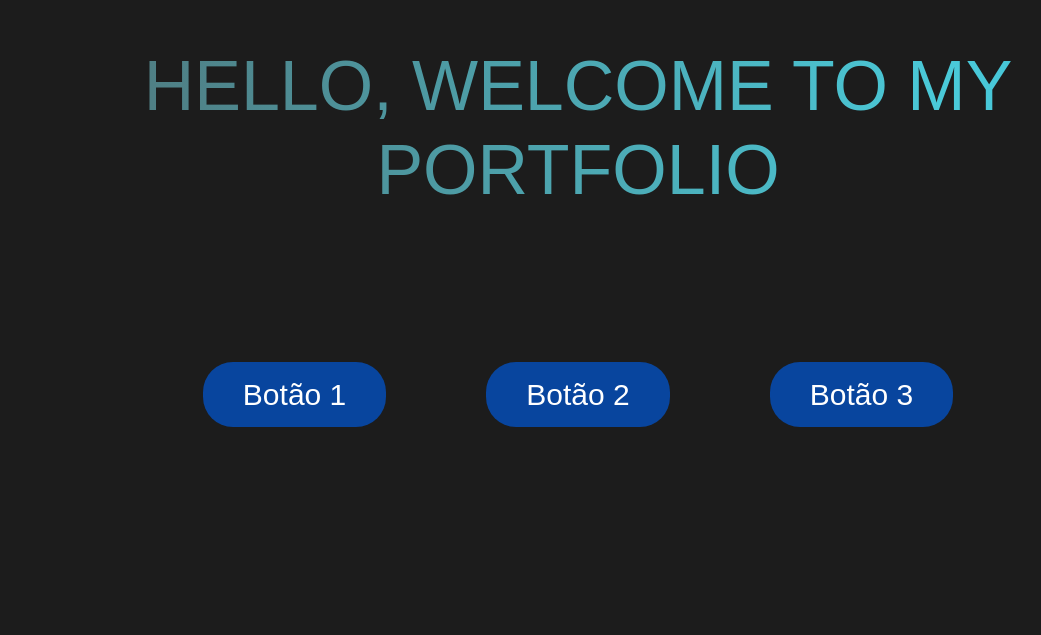
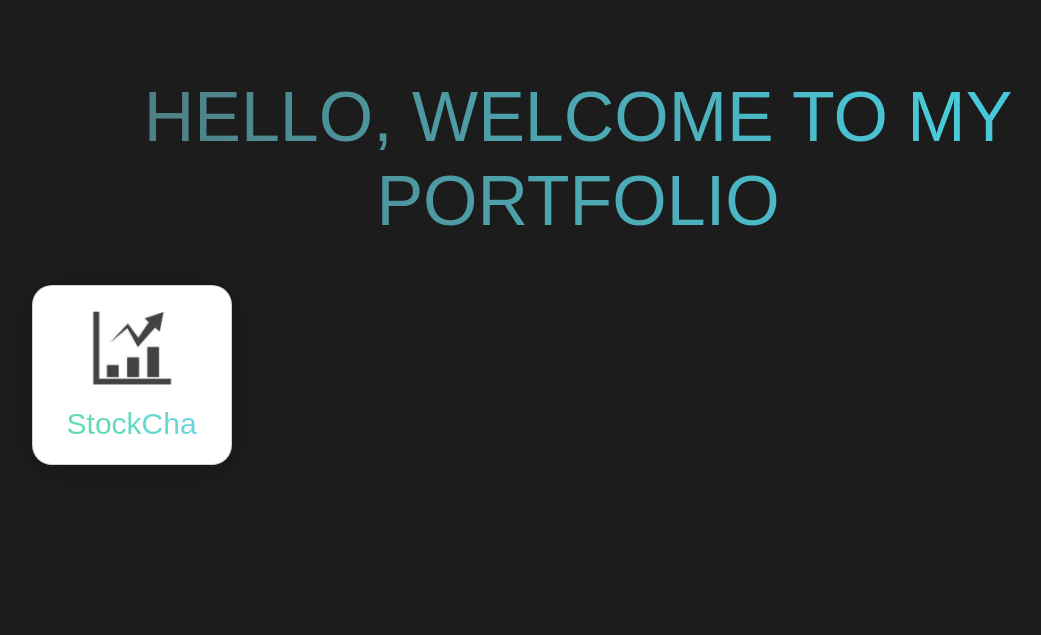
Before and after one commit to NicolasDaniel21/nicolasdaniel21.github.io, a plain HTML site: page docs/index.html in a window 1280 px wide. Shown: the part 165-800 px from the top of the page, without its empty margins (62-1103 px from the left). Drawn offline with nearby package versions, Linux system fonts and the light colour scheme; a web font is replaced by a local one.

Commit message:
Buttons have been hidden and a card with a hover effect has been added

```diff
--- a/docs/index.html
+++ b/docs/index.html
@@ -4,27 +4,40 @@
 <head>
     <link href="https://cdn.jsdelivr.net/npm/bootstrap@5.2.3/dist/css/bootstrap.min.css" rel="stylesheet"
         integrity="sha384-rbsA2VBKQhggwzxH7pPCaAqO46MgnOM80zW1RWuH61DGLwZJEdK2Kadq2F9CUG65" crossorigin="anonymous">
-    <link href="styles.css" rel="stylesheet">
+    <link href="/docs/styles.css" rel="stylesheet">
     <meta charset="UTF-8">
     <meta name="viewport" content="width=device-width, initial-scale=1">
     <title>Portfolio</title>
 </head>
 
 <body>
-    <div>
+    <div class="container">
+        <div class="button-container">
+            <button class="button">Button1</button>
+            <button class="button">Button2</button>
+            <button class="button">Button3</button>
+        </div>
         <h1 class="text">hello, welcome to my portfolio</h1>
-        <div class="button-container">
-            <button class="button">Botão 1</button>
-            <button class="button">Botão 2</button>
-            <button class="button">Botão 3</button>
+        <div class="card">
+            <div class="img-box">
+                <img class="image" src="/icons/investment_icon.png">
+            </div>
+            <div class="content">
+                <h2>StockChart</h2>
+                <p>
+                    This project used APIs to visualize the historical stock prices of companies listed on the Bovespa
+                    index
+                </p>
+                <a href="#" class="read-more">
+                    Access project
+                </a>
+            </div>
         </div>
     </div>
-
-
     <script src="https://cdn.jsdelivr.net/npm/bootstrap@5.2.3/dist/js/bootstrap.bundle.min.js"
         integrity="sha384-kenU1KFdBIe4zVF0s0G1M5b4hcpxyD9F7jL+jjXkk+Q2h455rYXK/7HAuoJl+0I4"
         crossorigin="anonymous"></script>
-    <script src="script.js"></script>
+    <script src="/docs/script.js"></script>
 </body>
 
 </html>
--- a/docs/styles.css
+++ b/docs/styles.css
@@ -1,12 +1,10 @@
 @import url('https://fonts.googleapis.com/css2?family=Freeman&display=swap');
+@import url('https://fonts.googleapis.com/css2?family=Poppins:wght@100;200;300;400&display=swap');
 
 * {
     margin: 0;
     padding: 0;
     box-sizing: border-box;
-    font-family: 'Freeman', sans-serif;
-    font-weight: 400;
-    font-style: normal;
 }
 
 body {
@@ -15,24 +13,52 @@ body {
     align-items: center;
     justify-content: center;
     height: 100vh;
+    font-family: 'Freeman', sans-serif;
+}
+
+.container {
+    display: flex;
     flex-direction: column;
+    align-items: center;
+    width: 100%;
+    height: 100%;
+}
+
+.button-container {
+    margin-top: 20px;
+    display: flex;
+    justify-content: center;
+    gap: 20px;
+    position: absolute;
+    top: 20px;
+    width: 100%;
+}
+
+.button-container .button {
+    display: none;
 }
 
 .text {
     font-size: 70px;
     text-transform: uppercase;
-
-    margin-bottom: 50px;
     text-align: center;
-
     background: linear-gradient(to right, #0678BF, #C9CFDB, #4ABFD9, #525252, #4ACAD9, #0678BF);
     background-size: 500% 100%;
     animation: gradient 10s infinite alternate;
-
     -webkit-background-clip: text;
     -webkit-text-fill-color: transparent;
+    outline: none;
+    position: absolute;
+    top: 30%;
+    width: 100%;
+}
 
-    outline: none;
+.content h2 {
+    background: linear-gradient(to right, #4acbd9d0, #4fe957, #4acbd9d0);
+    background-size: 500% 100%;
+    animation: gradient 5s infinite alternate;
+    -webkit-background-clip: text;
+    -webkit-text-fill-color: transparent;
 }
 
 @keyframes gradient {
@@ -55,22 +81,94 @@ body {
     text-decoration: none;
     border: none;
     border-radius: 30px;
-    position: center;
     transition: background-color 0.3s, color 0.1s;
 }
 
-.button-container {
-    margin-top: 150px;
-    display: flex;
-    justify-content: center;
-    gap: 100px;
+.button:active {
+    background-color: #f7fafa;
+    color: #15e90e;
 }
 
 .button:hover {
-    background-color: #063375;
+    background-color: #000000;
     color: #01BFB7;
 }
 
-.btn:focus {
-    box-shadow: 0 0 0 0.2rem rgba(0, 123, 255, 0.25);
+.card {
+    display: flex;
+    justify-content: center;
+    align-items: center;
+    width: 200px;
+    height: 180px;
+    position: relative;
+    background-color: #fff;
+    border-radius: 20px;
+    box-shadow: 0px 5px 40px rgba(0, 0, 0, 0.15);
+    transition: height 0.7s;
+    margin-top: 450px;
+    right: 40%;
 }
+
+.card:hover {
+    height: 400px;
+}
+
+.card .img-box {
+    position: absolute;
+    display: flex;
+    justify-content: center;
+    align-items: center;
+    width: 100%;
+    height: 100%;
+    top: 35%;
+    left: 50%;
+    transform: translate(-50%, -50%);
+    transition: transform 0.7s, top 0.7s;
+    border-radius: 200px;
+    overflow: hidden;
+}
+
+.card:hover .img-box {
+    top: 0%;
+    transform: translate(-50%, -50%);
+}
+
+.card .img-box img {
+    width: 50%;
+    height: 50%;
+    object-fit: contain;
+    border-radius: 15px;
+}
+
+.card .content {
+    display: flex;
+    flex-direction: column;
+    gap: 18px;
+    position: absolute;
+    top: 120px;
+    width: 100%;
+    padding: 0px 30px;
+    text-align: center;
+    max-height: 35px;
+    overflow: hidden;
+    transition: top 0.7s, max-height 0.8s;
+    bottom: 0;
+}
+
+.content h2 {
+    font-size: 30px;
+    color: #3730a3;
+}
+
+.card:hover .content {
+    top: 80px;
+    max-height: 1000px;
+}
+
+.card .read-more {
+    background: linear-gradient(90deg, #3730a3, #7e22ce);
+    padding: 12px;
+    color: #fff;
+    text-decoration: none;
+    border-radius: 80px;
+}
```
Also changed, not shown: icons/investment_icon.png (added), 1 other file.
